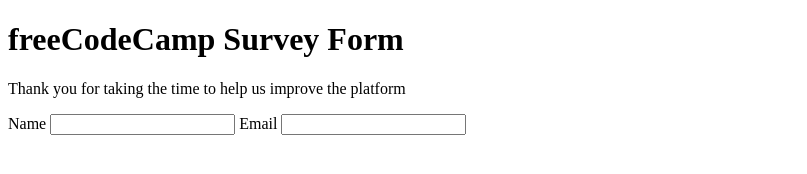
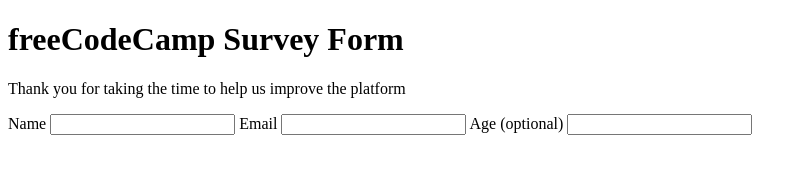
Before and after one commit to matthewgoss71/survey-form, a plain HTML site: page index.html in a window 1280 px wide. Shown: the whole page, without its empty margins (0-807 px from the left). Drawn offline with Linux system fonts and the light colour scheme.

Commit message:
added age input

```diff
--- a/index.html
+++ b/index.html
@@ -12,6 +12,8 @@
             <input type="text" id="name" name="name" required>
             <label for "email">Email</label>
             <input type="email" id="email" name="email" required>
+            <label for "number">Age (optional)</label>
+            <input type="text" id="number" name="number">
         </form>
         <script src="https://cdn.freecodecamp.org/testable-projects-fcc/v1/bundle.js"></script>
     </body>
```
